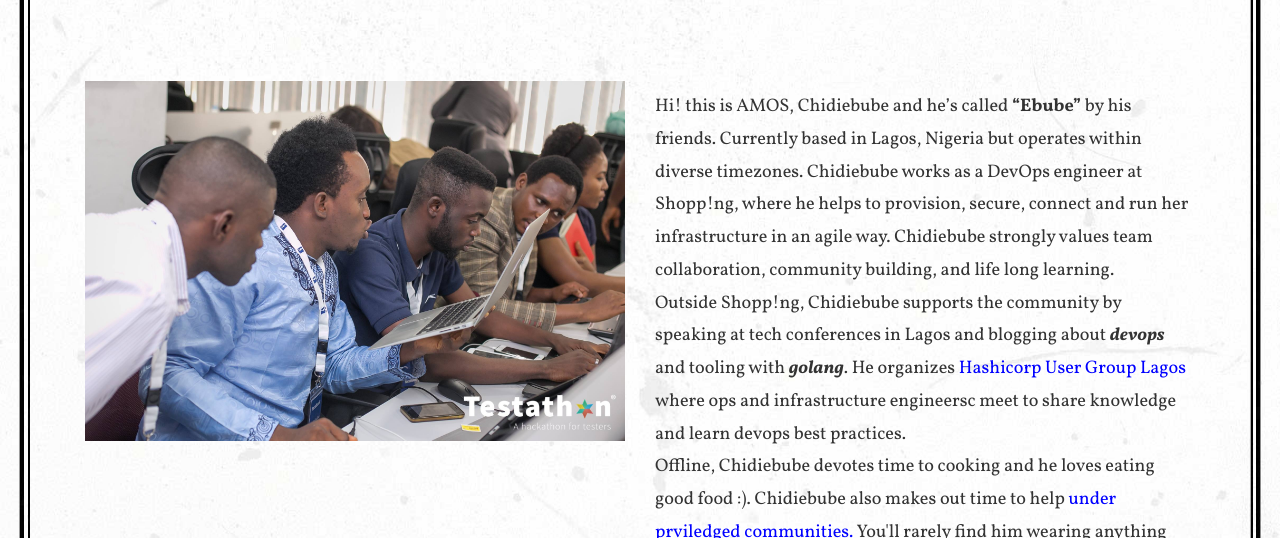
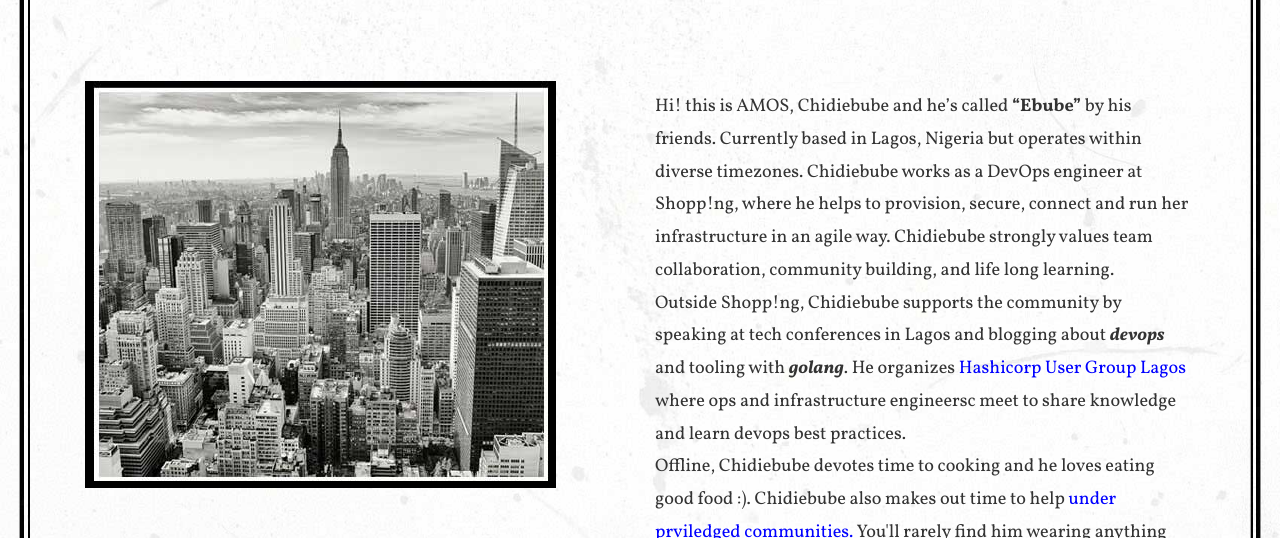
Before and after one commit to Chidiebube/chidiebube.github.io, a plain HTML site: page index.html in a window 1280 px wide. Shown: the part 931-1469 px from the top of the page. Drawn offline with Linux system fonts and the light colour scheme.

Commit message:
readme updates

```diff
--- a/index.html
+++ b/index.html
@@ -156,7 +156,7 @@ Smartphone Compatible web template, free webdesigns for Nokia, Samsung, LG, Sony
 		<!--<p>Bio</p>-->
 		<div class="about-info">
 			<div class="col-md-6 about-left">
-				<img src="images/bube.jpg" class="img-responsive" alt=""/>
+				<img src="images/about.jpg" class="img-responsive" alt=""/>
 			</div>
 			<div class="col-md-6 about-right">
 				<p>Hi! this is AMOS, Chidiebube and he’s called <b>“Ebube”</b> by his friends. Currently based in Lagos, Nigeria but operates within diverse timezones. Chidiebube works as a DevOps engineer at Shopp!ng, where he helps to provision, secure, connect and run her infrastructure in an agile way. Chidiebube strongly values team collaboration, community building, and life long learning.<br> Outside Shopp!ng, Chidiebube supports the community by speaking at tech conferences in Lagos and blogging about <b><i>devops</i></b> and tooling with <b><i>golang</i></b>. He organizes <a href="https://www.meetup.com/Lagos-HashiCorp-User-Group/" style="color: rgb(0,0,255)" target="_">Hashicorp User Group Lagos</a> where ops and infrastructure engineersc meet to share knowledge and learn devops best practices.<br>
```
Also changed, not shown: 1 other file.
